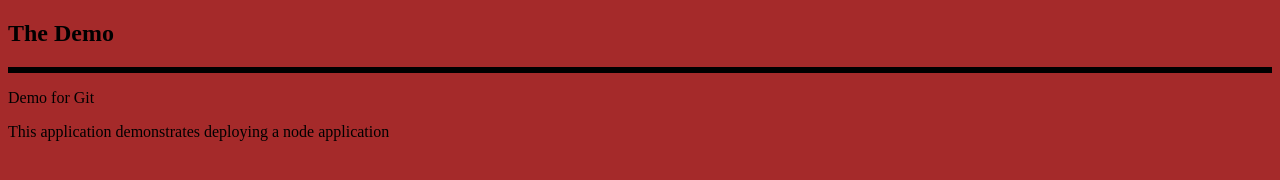
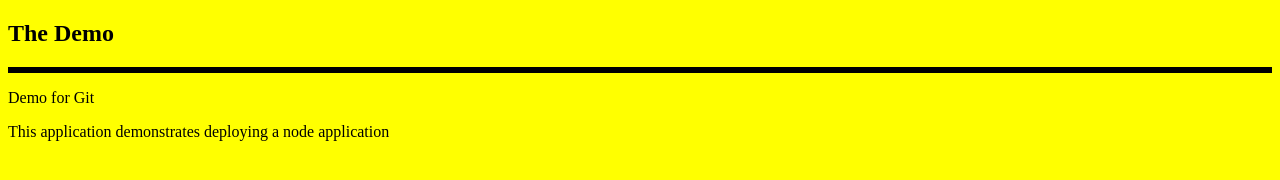
Before and after one commit to m-akramb/node_ab, a website: page index.html in a window 1280 px wide. Drawn offline with Linux system fonts and the light colour scheme.

Commit message:
alaksalks

```diff
--- a/index.html
+++ b/index.html
@@ -4,7 +4,7 @@
 <style>
 p.solid{border-style:solid;}
 </style>
-<body style = "background-color: brown;">
+<body style = "background-color: yellow;">
 <h2> The Demo</h2>
 <p class = "solid">
 <p> <a>Demo for Git</a></p>
```
